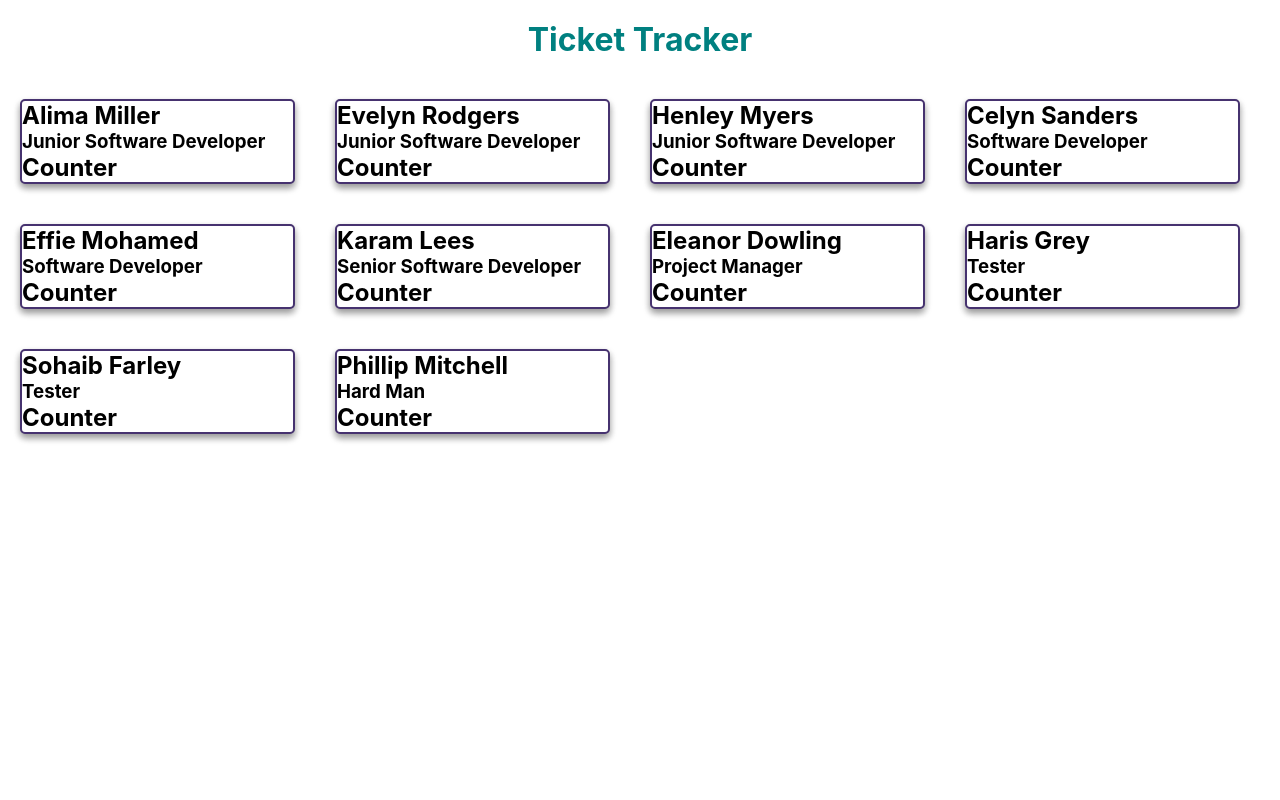
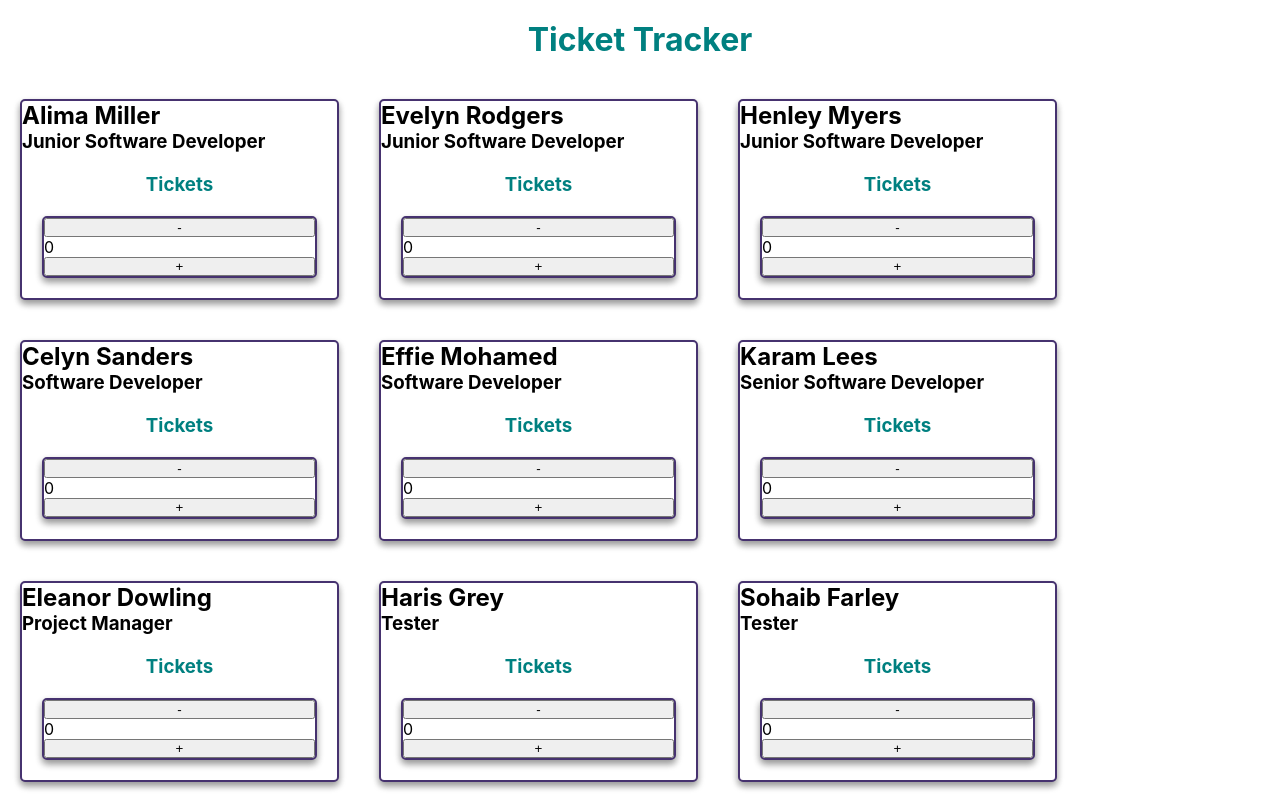
Before and after one commit to meljaynethomas/react-ticket-tracker, a React (Create React App) app: page / in a window 1280 px wide. Shown: the top 800 px of the page. Built offline with nearby package versions, Linux system fonts and the light colour scheme.

Commit message:
added counter functionality, created counter component and started to add styling

```diff
--- a/src/components/Card/Card.jsx
+++ b/src/components/Card/Card.jsx
@@ -1,5 +1,7 @@
 import React, { Component } from "react";
 import styles from './Card.module.scss';
+
+import Counter from "../Counter";
 
 const Card = (props) => {
   const { strName, strRole } = props.employee;
@@ -8,7 +10,9 @@ const Card = (props) => {
     <section className={styles.employeeInfo}>
       <h2>{strName}</h2>
       <h3>{strRole}</h3>
-      <h2>Counter</h2>
+      <div>
+        <Counter />
+      </div>
     </section>
   );
 };
--- /dev/null
+++ b/src/components/Counter/Counter.jsx
@@ -0,0 +1,21 @@
+import React, { useState } from 'react';
+
+import styles from './Counter.module.scss';
+
+
+const Counter = () => {
+  const [count, setCount] = useState(0);
+
+  return (
+    <div>
+      <h1>Tickets</h1>
+        <div className={styles.counter}>
+          <button onClick={() => setCount(count - 1)}>-</button>
+          <p>{count}</p>
+          <button onClick={() => setCount(count + 1)}>+</button>
+        </div>
+    </div>
+  );
+};
+
+export default Counter
--- /dev/null
+++ b/src/components/Counter/Counter.module.scss
@@ -0,0 +1,7 @@
+@import '../../variables.scss';
+
+.counter {
+  @extend %card;
+  display: flex;
+  flex-direction: column;
+}
--- /dev/null
+++ b/src/components/Counter/index.js
@@ -0,0 +1,3 @@
+import Counter from "./Counter";
+
+export default Counter;
```
Also changed, not shown: 1 other file (tests, documents, lock files or other folders).
